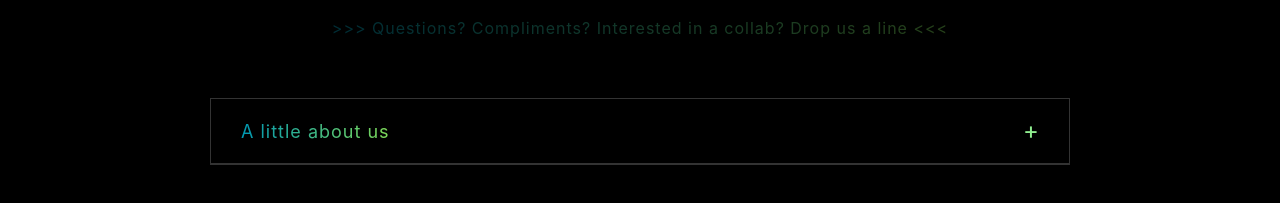
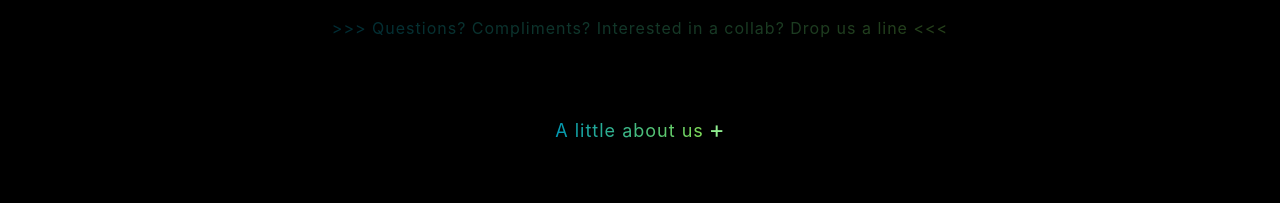
Before and after one commit to designers-prescription/workshop-collective, a plain HTML site: page index.html in a window 1280 px wide. Shown: the part 1197-1400 px from the top of the page. Drawn offline with Linux system fonts and the light colour scheme.

Commit message:
updated jacata

```diff
--- a/index.html
+++ b/index.html
@@ -4,6 +4,11 @@
     <meta charset="UTF-8">
     <meta name="viewport" content="width=device-width, initial-scale=1.0">
     <title>WS - Branding & Graphic Design Studio</title>
+    <meta property="og:title" content="WS - Branding & Graphic Design Studio">
+    <meta property="og:description" content="A Miami-Based branding and graphic design studio">
+    <meta property="og:image" content="https://workshop-collective.vercel.app/assets/meta.jpg">
+    <meta property="og:url" content="https://workshop-collective.vercel.app">
+    <meta property="og:type" content="website">
     <link rel="icon" type="image/png" href="assets/workshop-collective.png">
     <link rel="stylesheet" href="styles.css">
     <script src="script.js" defer></script>
@@ -29,7 +34,7 @@
                 <img src="assets/japon-restaurant-branding.png" alt="Japon Restaurant Branding" />
             </a>
             <a href="https://www.instagram.com/the_workshop/" target="_blank" rel="noopener noreferrer" class="project-item">
-                <img src="assets/abstract-pattern-design.png" alt="Abstract Pattern Design" />
+                <img src="assets/Jacinta.jpg" alt="Abstract Pattern Design" />
             </a>
             <a href="https://www.instagram.com/the_workshop/" target="_blank" rel="noopener noreferrer" class="project-item">
                 <img src="assets/shark-valley-beer-packaging.png" alt="Shark Valley Beer Packaging" />
--- a/styles.css
+++ b/styles.css
@@ -95,20 +95,21 @@ main {
 
 .accordion-toggle {
     width: 100%;
-    background-color: #000000;
-    border: 1px solid #333;
+    background-color: transparent;
+    border: none;
     padding: 20px 30px;
-    text-align: left;
+    text-align: center;
     cursor: pointer;
     display: flex;
-    justify-content: space-between;
+    justify-content: center;
     align-items: center;
-    transition: border-color 0.3s ease;
+    gap: 5px;
+    transition: none;
     font-family: inherit;
 }
 
 .accordion-toggle:hover {
-    border-color: #90EE90;
+    border: none;
 }
 
 .accordion-title {
@@ -136,10 +137,8 @@ main {
     max-height: 0;
     overflow: hidden;
     transition: max-height 0.4s ease;
-    background-color: #000000;
-    border-left: 1px solid #333;
-    border-right: 1px solid #333;
-    border-bottom: 1px solid #333;
+    background-color: transparent;
+    border: none;
 }
 
 .accordion-content.open {
```
Also changed, not shown: assets/Jacinta.jpg (added), assets/meta.jpg (added).
